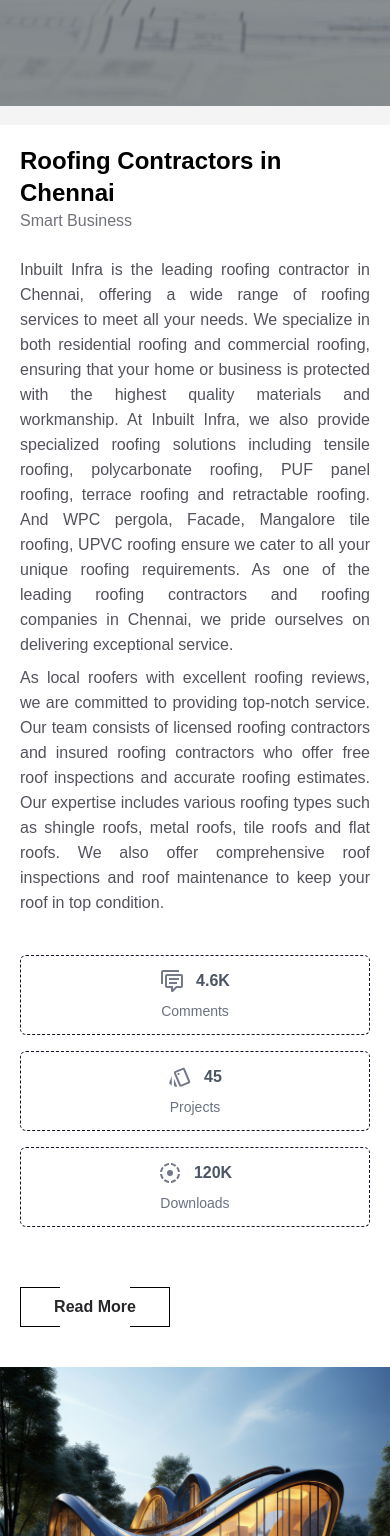
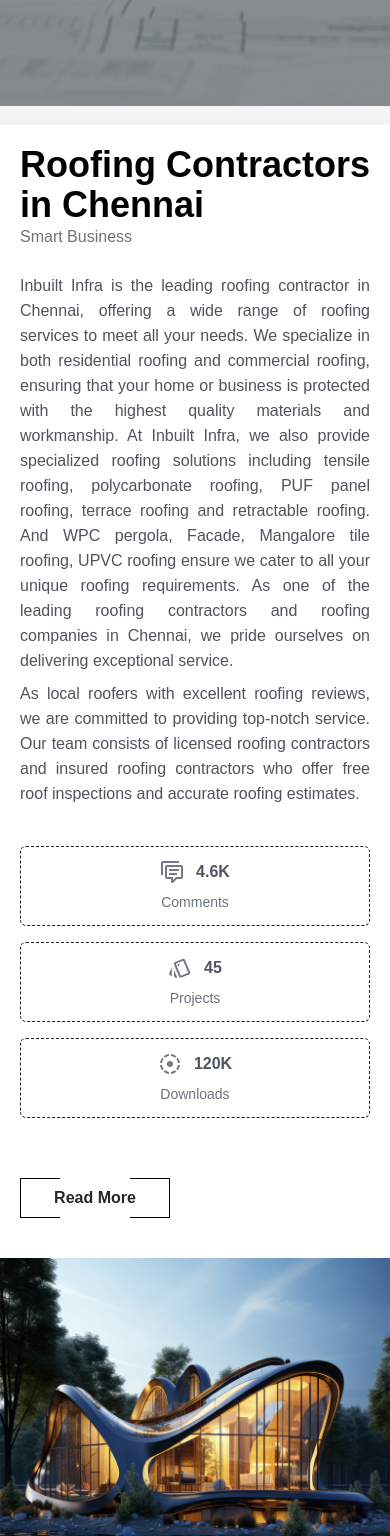
Before and after one commit to G-Prasath/Inbuild-infra, a React (Vite) app: page / in a window 390 px wide. Shown: the part 792-2328 px from the top of the page. Built offline with nearby package versions, Linux system fonts and the light colour scheme.

Commit message:
About done

```diff
--- a/src/components/Home/About.jsx
+++ b/src/components/Home/About.jsx
@@ -9,26 +9,24 @@
 const About = () => {
   return (
     <div className="bg-zinc-100">
-      <div className="flex flex-col lg:flex-row max-h-max py-[5%]">
+      <div className="flex flex-col lg:flex-row min-h-screen py-[5%]">
         <div
-          className="lg:w-1/2 lg:p-12 p-5 bg-white"
+          className="lg:w-1/2 aspect-square lg:p-12 p-5 bg-white"
 
         >
           <Reveal>
           <div className="mb-4 z-1">
-            <h1 className="text-4xl font-bold max-sm:text-2xl">Roofing Contractors in Chennai</h1>
+            <h1 className="text-4xl font-bold">Roofing Contractors in Chennai</h1>
             <p className="text-zinc-500">Smart Business</p>
           </div>
           </Reveal>
-
-
 
           <Reveal>
           <div>
             <p className="text-zinc-600 my-2 text-justify leading-[25px]">
             Inbuilt Infra is the leading roofing contractor in Chennai, offering a wide range of roofing services to meet all your needs. We specialize in both residential roofing and commercial roofing, ensuring that your home or business is protected with the highest quality materials and workmanship. At Inbuilt Infra, we also provide specialized roofing solutions including tensile roofing, polycarbonate roofing, PUF panel roofing, terrace roofing and retractable roofing. And WPC pergola, Facade, Mangalore tile roofing, UPVC roofing ensure we cater to all your unique roofing requirements. As one of the leading roofing contractors and roofing companies in Chennai, we pride ourselves on delivering exceptional service.
             </p>
-            <p className="text-zinc-600 my-2 text-justify leading-[25px]">As local roofers with excellent roofing reviews, we are committed to providing top-notch service. Our team consists of licensed roofing contractors and insured roofing contractors who offer free roof inspections and accurate roofing estimates. Our expertise includes various roofing types such as shingle roofs, metal roofs, tile roofs and flat roofs. We also offer comprehensive roof inspections and roof maintenance to keep your roof in top condition.</p>
+            <p className="text-zinc-600 my-2 text-justify leading-[25px]">As local roofers with excellent roofing reviews, we are committed to providing top-notch service. Our team consists of licensed roofing contractors and insured roofing contractors who offer free roof inspections and accurate roofing estimates.</p>
 
             <FunFact/>
 
@@ -46,7 +44,7 @@
         </div>
 
         <motion.div
-          className="lg:w-1/2"
+          className="lg:w-1/2 aspect-square bg-white"
           initial={{ opacity: 0, x: 50 }}
           animate={{ opacity: 1, x: 0 }}
           transition={{ duration: 0.8 }}
@@ -54,7 +52,7 @@
           <img
             src="/About/HomeAbout.jpg"
             alt="Building"
-            className="w-full h-full"
+            className="w-full"
           />
         </motion.div>
       </div>
```
